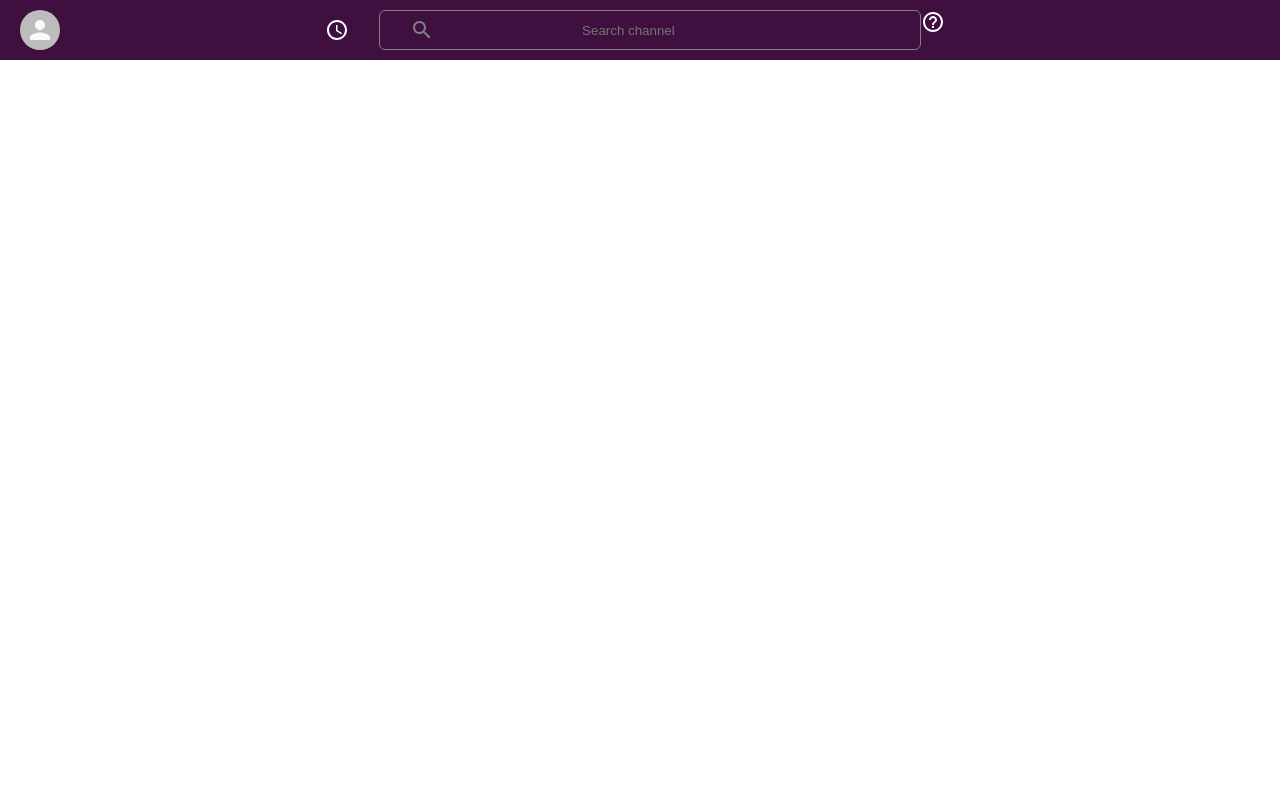
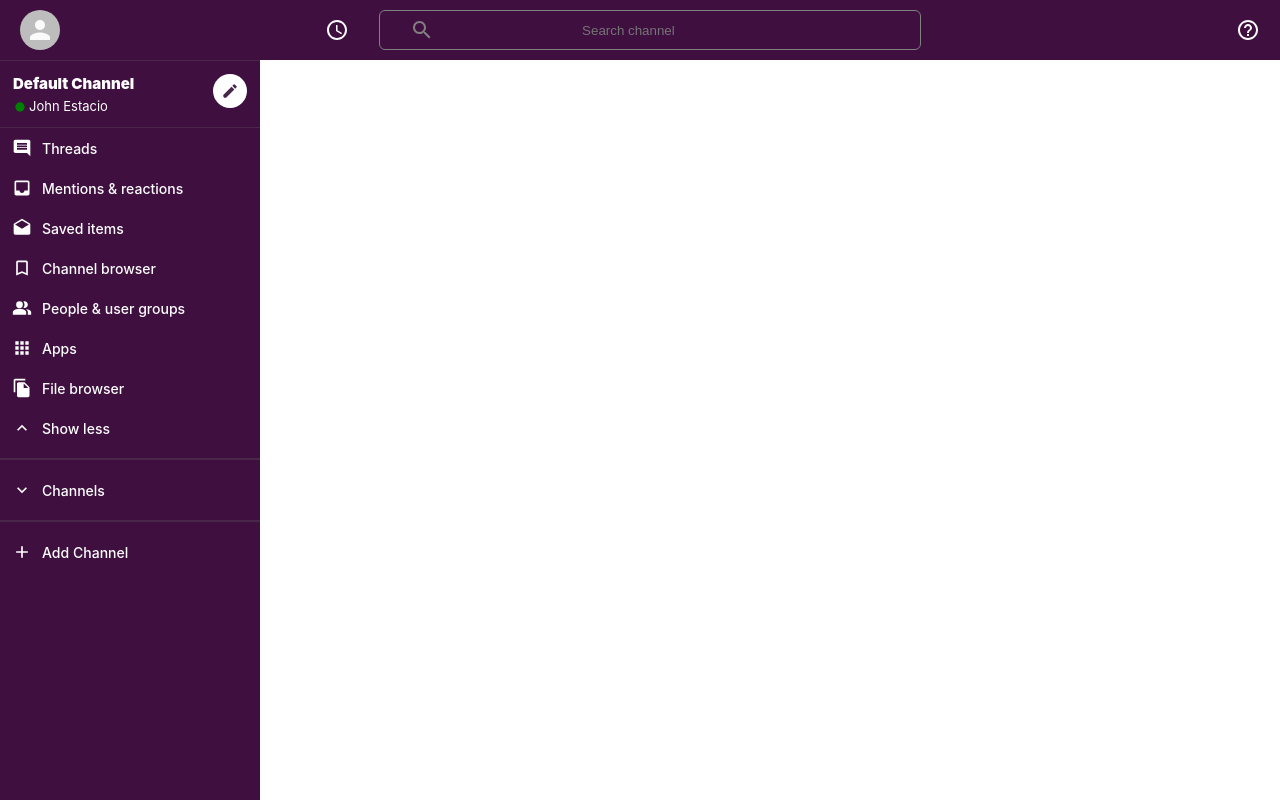
Before and after one commit to estacioj91/slack-react, a React (Create React App) app: page / in a window 1280 px wide. Built offline with nearby package versions, Linux system fonts and the light colour scheme.

Commit message:
sidebar work

```diff
--- a/src/App.js
+++ b/src/App.js
@@ -1,4 +1,6 @@
 import React from 'react';
+import styled from "styled-components";
+
 import {
   BrowserRouter as Router,
   Switch,
@@ -6,17 +8,21 @@
 } from "react-router-dom";
 import './App.css';
 import Header from './components/Header';
+import Sidebar from './components/Sidebar';
 
 function App() {
   return (
     <div className="app">
       <Router>
         <>
-          <Switch>
-            <Route path="/" exact>
-              <Header/>
-            </Route>
-          </Switch>
+          <Header/>
+          <AppBody>
+            <Sidebar/>
+            <Switch>
+              <Route path="/" exact>
+              </Route>
+            </Switch>
+          </AppBody>
         </>
       </Router>
     </div>
@@ -24,3 +30,8 @@
 }
 
 export default App;
+
+const AppBody = styled.div`
+  display: flex;
+  height: 100vh;
+`;
--- a/src/components/Header.js
+++ b/src/components/Header.js
@@ -71,6 +71,11 @@
 const HeaderRight = styled.div`
     flex: .3;
     display: flex;
+    align-items: center;
+
+    > .MuiSvgIcon-root {
+        margin: 0 20px 0 auto;
+    }
 `;
 const HeaderAvatar = styled(Avatar)`
     cursor: pointer;
--- /dev/null
+++ b/src/components/Sidebar.js
@@ -0,0 +1,99 @@
+import React from 'react';
+import styled from "styled-components";
+import SidebarOption from './SidebarOption';
+import FiberManualRecordIcon from '@material-ui/icons/FiberManualRecord';
+import CreateIcon from "@material-ui/icons/Create";
+import InsertCommentIcon from '@material-ui/icons/InsertComment' ;
+import InboxIcon from '@material-ui/icons/Inbox';
+import DraftsIcon from '@material-ui/icons/Drafts';
+import BookmarkBorderIcon from '@material-ui/icons/BookmarkBorder';
+import PeopleAltIcon from '@material-ui/icons/PeopleAlt';
+import AppsIcon from '@material-ui/icons/Apps';
+import FileCopyIcon from '@material-ui/icons/FileCopy';
+import ExpandLessIcon from '@material-ui/icons/ExpandLess';
+import ExpandMoreIcon from '@material-ui/icons/ExpandMore';
+import AddIcon from '@material-ui/icons/Add';
+
+const Sidebar = () => {
+    return (
+        <SidebarContainer>
+            <SidebarHeader>
+                <SidebarInfo>
+                    <h2>Default Channel</h2>
+                    <h3>
+                        <FiberManualRecordIcon/>
+                        John Estacio
+                    </h3>
+                </SidebarInfo>
+                <CreateIcon/>
+            </SidebarHeader>
+
+            <SidebarOption Icon={InsertCommentIcon} title="Threads" />
+            <SidebarOption Icon={InboxIcon} title="Mentions & reactions" />
+            <SidebarOption Icon={DraftsIcon} title="Saved items" />
+            <SidebarOption Icon={BookmarkBorderIcon} title="Channel browser" />
+            <SidebarOption Icon={PeopleAltIcon} title="People & user groups" />
+            <SidebarOption Icon={AppsIcon} title="Apps" />
+            <SidebarOption Icon={FileCopyIcon} title="File browser" />
+            <SidebarOption Icon={ExpandLessIcon} title="Show less" />
+            <hr />
+            <SidebarOption Icon={ExpandMoreIcon} title="Channels" />
+            <hr />
+            <SidebarOption Icon={AddIcon} addChannelOption title="Add Channel" />
+        </SidebarContainer>
+    )
+}
+
+export default Sidebar;
+
+const SidebarContainer = styled.div`
+    background-color: var(--slack-color);
+    color: white;
+    flex: .3;
+    border-top: 1px solid #49274b;
+    max-width: 260px;
+    margin-top: 60px;
+
+    > hr {
+        margin-top: 10px;
+        margin-bottom: 10px;
+        border: 1px solid #49274b;
+    }
+`;
+
+const SidebarHeader = styled.div`
+    display: flex;
+    border-bottom: 1px solid #49274b;
+    padding: 13px;
+
+    > .MuiSvgIcon-root {
+        padding: 8px;
+        color: #49274b;
+        font-size: 18px;
+        background-color: white;
+        border-radius: 999px;
+    }
+`;
+
+const SidebarInfo = styled.div`
+    flex: 1;
+    > h2 {
+        font-size: 15px;
+        font-weight: 900;
+        margin-bottom: 5px;
+    }
+
+    > h3 {
+        display: flex;
+        font-size: 13px;
+        font-weight: 400;
+        align-items: center;
+    }
+
+    > h3 > .MuiSvgIcon-root {
+        font-size: 14px;
+        margin-top: 1px;
+        margin-right: 2px;
+        color: green;
+    }
+`;
--- /dev/null
+++ b/src/components/SidebarOption.js
@@ -0,0 +1,42 @@
+import React from 'react';
+import styled from "styled-components";
+
+const SidebarOption = ({Icon, title}) => {
+    return (
+        <SidebarOptionContainer>
+            {Icon && <Icon fontSize='small' style={{padding: 10}}/>}
+            {Icon? (
+                <h3>{title}</h3>
+            ): (
+                <SidebarOptionChannel>
+                    <span>#</span>{title}
+                </SidebarOptionChannel>
+            )}
+        </SidebarOptionContainer>
+    )
+}
+
+export default SidebarOption;
+
+const SidebarOptionContainer = styled.div`
+    display: flex;
+    font-size: 12px;
+    align-items: center;
+    padding-left: 2px;
+    cursor: pointer;
+
+    :hover {
+        opacity: .9;
+        background-color: #340e36;
+    }
+
+    > h3 {
+        font-weight: 500;
+    }
+
+    > h3 > span {
+        padding: 15px;
+    }
+`;
+
+const SidebarOptionChannel = styled.div``;
```
Also changed, not shown: 1 other file (tests, documents, lock files or other folders).
